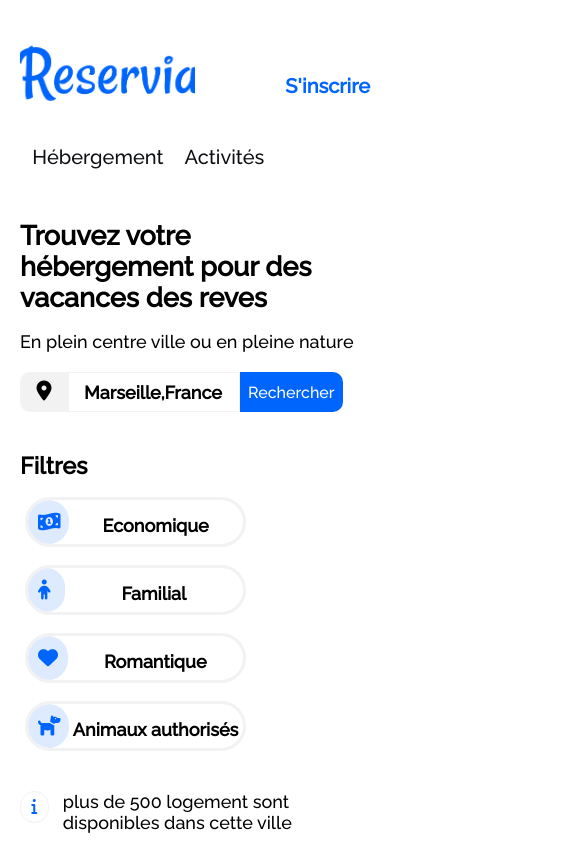
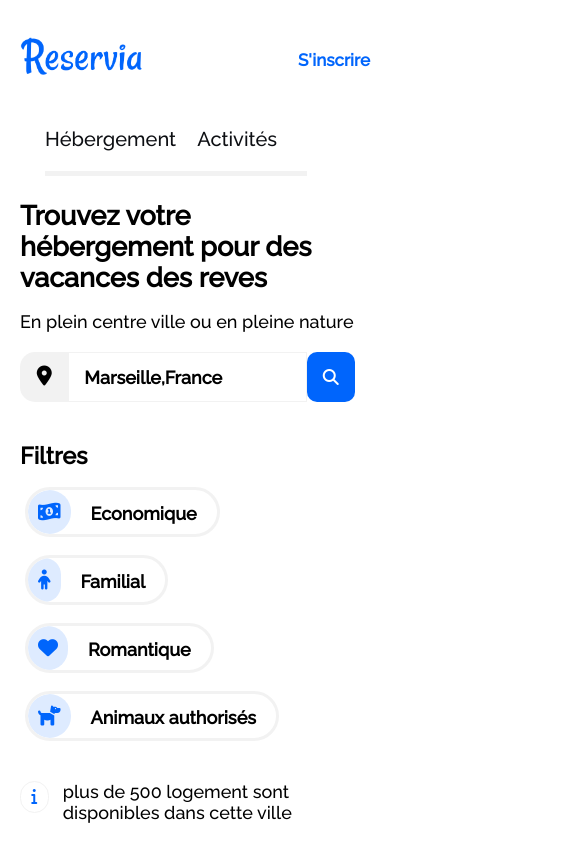
Before and after one commit to GraceLub/Reservia, a plain HTML site: page index.html in a window 390 px wide. Shown: the top 844 px of the page, 585 px wide, since content can reach past the window. Drawn offline with Linux system fonts and the light colour scheme.

Commit message:
Add files via upload

```diff
--- a/index.html
+++ b/index.html
@@ -19,8 +19,6 @@
              </div>
              <nav>
             <ul class="links">
-                <!-- <div class="link1">  </div>  -->
-
                  <li class="link1"><a href="#hebergement" class="nav-link">Hébergement</li></a>
                  <li class="link1"><a href="#activites-a-marseille" class="nav-link">Activités</li></a>
 
@@ -38,10 +36,13 @@
                <i class="fas fa-map-marker-alt"></i>
             </div>
             <form action="" class="barre-de-recherche">
-                   <input class="recherche" type="text" name="text" id="Recherche" placeholder="Marseille,France" ><input
-                   class="recherche-button" type="submit" name="submit" id="submit" value="Rechercher">
-
-
+                   <input class="recherche" type="text" name="text" id="Recherche" placeholder="Marseille,France" >
+                          <!--<input
+                   class="recherche-button" type="submit" name="submit" id="submit" value="Rechercher">!-->
+                   <button class="search-btn">
+                      <span class="search-label">Rechercher</span>
+                       <span class="search-icon"><i class="fas fa-search"></i></span>
+                    </button>
             </form>
         </div>
 
--- a/style.css
+++ b/style.css
@@ -69,11 +69,11 @@ nav {
 
 .localisation-icon {
   background-color: #f2f2f2;
-  height: 40px;
-  padding-top: 7px;
+  height: 50px;
+  padding-top: 12px;
   text-align: center;
   width: 7%;
-  border-radius: 10px 0px 0px 10px;
+  border-radius: 15px 0px 0px 15px;
 }
 .barre-de-recherche {
   display: flex;
@@ -83,23 +83,35 @@ nav {
   color: #000;
 }
 .recherche {
-  height: 40px;
-  width: 25%;
+  /*height: 40px;*/
+  width: 30%;
   border: 1px solid #f2f2f2;
   font-weight: bold;
   color: #000;
   font-size: 18px;
   padding-left: 15px;
 }
-.recherche-button {
+.search-btn{
   background-color: #0065fc;
+  border: none;
+  width: 16%;
+  border-radius: 0px 10px 10px 0px;
+  /*height: 40px;*/
+}
+.search-label {
+  color: #ffff;
+  font-size: 16px;
+  /*background-color: #0065fc;
   color: #ffff;
   font-size: 16px;
   height: 40px;
   width: 15%;
   border: none;
   padding: 5px 5px 5px 5px;
-  border-radius: 0px 10px 10px 0px;
+  border-radius: 0px 10px 10px 0px;*/
+}
+.search-icon{
+  display: none;
 }
 /* Pour les filtres*/
 .filtre-group {
@@ -130,7 +142,7 @@ nav {
   transition: all 0.3s ease ease-out;
 }
 .wrapper-filtre .button /*:hover*/ {
-  width: 17%;
+  width: auto;
   border: 3px solid#f2f2f2;
   margin-right: 25px;
 }
@@ -142,7 +154,8 @@ nav {
   color: #0065fc;
   background-color: #deebff;
   display: flex;
-  width: 19%;
+  /*width: 19%;*/
+  width: auto;
   border-radius: 50px;
   align-items: center;
   padding: 10px;
@@ -167,11 +180,11 @@ nav {
 }
 .wrapper-filtre .button span {
   font-size: 18px;
-  width: 100%;
+  width: auto;
   font-weight: bold;
   /*line-height: 50px;
   margin-left: 30px;*/
-  padding-top: 15px;
+  padding: 13px 20px 0px 20px;
   text-align: center;
 }
 /* Pour l'incon information*/
@@ -316,6 +329,7 @@ sub {
 }
 .les-plus-populaires-item:hover {
   border: 5px solid #0065fc;
+  height: 180px;
 }
 .les-plus-populaires-img {
   height: 100%;
@@ -329,7 +343,7 @@ sub {
 }
 .les-plus-populaires-details {
   width: 60%;
-  padding: 15px 50px 0px 20px;
+  padding: 15px 30px 0px 20px;
 }
 .h4 {
   /*line-height: 15px;*/
@@ -341,7 +355,7 @@ sub {
   font-size: 15px;
 }
 .les-plus-populaires-star-icons {
-  padding: 30px 0px 0px 0px;
+  padding: 25px 0px 0px 0px;
   color: #0065fc;
   font-size: 15px;
 }
@@ -466,15 +480,15 @@ a:hover {
   .nav-group {
     width: 100%;
     height: 160px;
-    margin-bottom: 30px;
+    margin-bottom: 10px;
   }
   .group-un {
-    width: 50%;
-    height: 86px;
+    width: 100%;
+    height: 52px;
     padding-top: 0;
   }
   .logo {
-    width: 100%;
+    width: 70%;
     height: 100%;
     object-fit: cover;
   }
@@ -484,9 +498,11 @@ a:hover {
     padding: 0;
   }
   .link1 {
-    padding-top: 95px;
-    /*border-bottom: 5px solid #f2f2f2;*/
+    padding-top: 77px;
+    border-bottom: 5px solid #f2f2f2;
     margin-right: -9px;
+    padding-bottom: 20px;
+
   }
   .nav-link:hover {
     border-bottom: 5px solid #0065fc;
@@ -495,7 +511,10 @@ a:hover {
     width: 100%;
   }
   .link2 {
-    padding-top: 24px;
+    padding-top: 0px;
+    width: auto;
+    padding-right: 0;
+    font-size: 17px;
   }
   h2 {
     padding-bottom: 18px;
@@ -504,16 +523,35 @@ a:hover {
     color: #fff;
   }
   .container {
-    width: 210%;
+    width: 100%;
   }
   .filtre-group,
   .wrapper-filtre {
     flex-direction: column;
     place-items: flex-start;
   }
+  .localisation-icon {
+    width: 16%;
+  }
+  .recherche {
+    width: 79%;
+  }
+  .search-btn{
+
+    width: 16%;
+    border-radius: 10px 10px 10px 10px;
+    /*height: 40px;*/
+  }
+  .search-label {
+    display: none;
+  }
   .wrapper-filtre .button {
-    width: 63%;
+    width: auto;
     margin-top: 18px;
+  }
+  .search-icon{
+    display: initial;
+    font-size: 16px;
   }
   .info {
     font-size: 18px;
@@ -536,6 +574,9 @@ a:hover {
   .block-two {
     width: 100%;
     border-radius: 0;
+  }
+  .les-plus-populaires-details {
+    padding: 15px 25px 0px 20px;
   }
   .hebergement-marseille {
     border-radius: 0;
```
